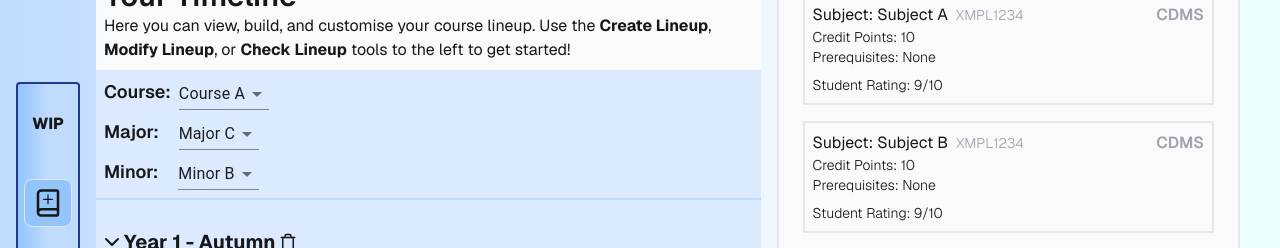
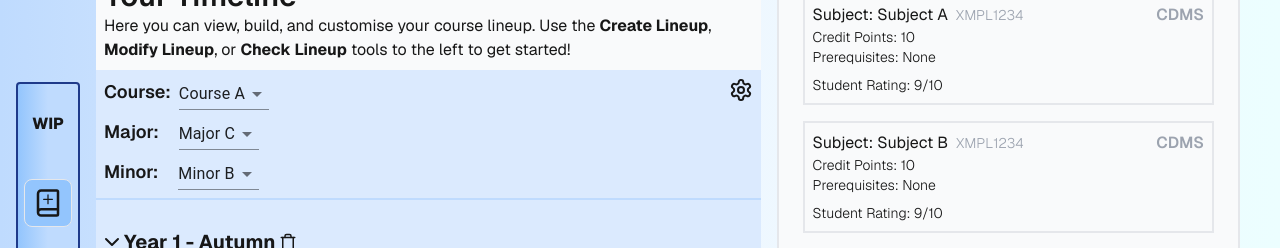
Before and after one commit to Inertia-Squared/subject-planner, a Next.js app: page /planner in a window 1280 px wide. Shown: the part 158-406 px from the top of the page. Built offline with nearby package versions, Linux system fonts and the light colour scheme; what tailwindcss-animated would draw is missing.

Commit message:
- Added settings icon

```diff
--- a/src/components/Planner Items/CourseLineup.tsx
+++ b/src/components/Planner Items/CourseLineup.tsx
@@ -4,7 +4,7 @@ import {useEffect, useState} from "react";
 import {StudyPeriod, StudyPeriodProps} from "@/components/Planner Items/StudyPeriod";
 import {ConstrainedAction} from "@/components/Interactive Elements/ConstrainedAction";
 import {InfoPanel} from "@/components/Planner Items/InfoPanel";
-import {LucideBook, LucideBookCheck, LucideBrush, LucidePlus} from "lucide-react";
+import {LucideBook, LucideBookCheck, LucideBrush, LucidePlus, LucideSettings} from "lucide-react";
 import Markdown from "react-markdown";
 import remarkGfm from "remark-gfm";
 import {MenuItem, Select} from "@mui/material";
@@ -120,6 +120,7 @@ export const CourseLineup = (props: CourseLineupData) => {
                         </Markdown>
 
                     </div>
+                    <div className={`flex`}>
                         <div>
                             <div className={`flex m-2 text-lg font-semibold`}>Course:<Select className={`ml-2`}
                                                                                              defaultValue={'a'}
@@ -142,8 +143,14 @@ export const CourseLineup = (props: CourseLineupData) => {
                                 <MenuItem value={'b'}>Minor B</MenuItem>
                                 <MenuItem value={'c'}>Minor C</MenuItem>
                             </Select></div>
+
+                        </div>
+                        <div className={`flex-grow`}/>
+                        <div className={`grid-rows-4`}>
+                            <button className={`ml-20 p-2`}><LucideSettings/></button>
+                        </div>
+                    </div>
                     <hr className={`border border-blue-200`}/>
-                    </div>
                     <div className={`mb-[2vh] h-0 border-4 border-blue-100`}/>
                     {renderStudyPeriods()}
                     <div className={`flex justify-center -mt-0 `}>
@@ -160,6 +167,7 @@ export const CourseLineup = (props: CourseLineupData) => {
                     </div>
                 </div>
             </div>
-            <InfoPanel getStudyPeriodPositions={getStudyPeriodPositions} getStudyPeriods={getStudyPeriods} className={`hidden lg:block relative w-full`}/>
+            <InfoPanel getStudyPeriodPositions={getStudyPeriodPositions} getStudyPeriods={getStudyPeriods}
+                       className={`hidden lg:block relative w-full`}/>
         </div>);
 }
```
Lines whose indentation alone changed are shown as unchanged.
